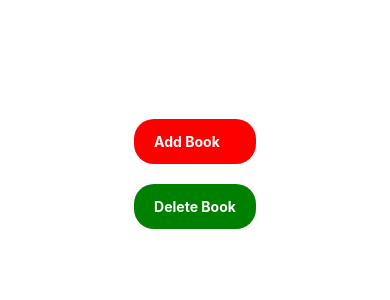
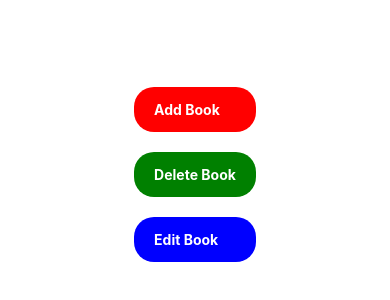
Before and after one commit to Mansoorali121/React-Native-Networking-Project-Review, a React Native app: screen / in a window 390 px wide. Shown: the part 248-548 px from the top of the page. Built offline with nearby package versions, Linux system fonts and the light colour scheme; no server answers.

Commit message:
Book Edit

```diff
--- a/App.tsx
+++ b/App.tsx
@@ -2,36 +2,41 @@ import { Alert, Button, Pressable, StyleSheet, Text, View } from 'react-native';
 import React, { useEffect } from 'react';
 import axios from 'axios';
 
-const Base_url = "https://69609023e7aa517cb79661a7.mockapi.io/Books"
+const Base_url = 'https://69609023e7aa517cb79661a7.mockapi.io/Books';
 
 const App = () => {
   const getBooks = async () => {
-    const response = await axios.get(
-      `${Base_url}`,
-    );
+    const response = await axios.get(`${Base_url}`);
     console.log(JSON.stringify(response.data, null, 3));
   };
   // Adding Book
   const addBook = async () => {
-    const response = await axios.post(
-      `${Base_url}`,
-      {
+    const response = await axios.post(`${Base_url}`, {
       author: 'Isri',
       cover: 'https://picsum.photos/seed/fXytBvu5g5/1509/3939',
       name_of_book: 'Fifty Weeks',
       id: '12',
-      },
-    );
+    });
     console.log(response.data);
-    Alert.alert("Book wad Added Successfully ")
+    Alert.alert('Book wad Added Successfully ');
   };
   // Delete Book
 
   const deletebook = async () => {
-    const response = await axios.delete(`${Base_url}/6`)
-    console.log(response.data)
-     Alert.alert("Book was successfully Deleted  ")
-  }
+    const response = await axios.delete(`${Base_url}/6`);
+    console.log(response.data);
+    Alert.alert('Book was successfully Deleted  ');
+  };
+  //  Edit Book Data
+  const editbooks = async () => {
+    const response = await axios.put(`${Base_url}/7`, {
+      author: 'Mansoor ',
+      cover: 'https://picsum.photos/seed/fXytBvu5g5/1509/3939',
+      name_of_book: 'Shades of Book ',
+    });
+    console.log(response.data);
+    Alert.alert('Book Was Updated Successfully ');
+  };
   useEffect(() => {
     getBooks();
   }, []);
@@ -39,13 +44,14 @@ const App = () => {
   return (
     <View style={{ flex: 1, alignItems: 'center', justifyContent: 'center' }}>
       <View>
-       <Pressable onPress={addBook}
+        <Pressable
+          onPress={addBook}
           style={{
             backgroundColor: 'red',
             paddingHorizontal: 20,
             padding: 14,
             borderRadius: 20,
-          marginBottom:20
+            marginBottom: 20,
           }}
         >
           <Text style={{ fontSize: 14, color: '#fff', fontWeight: 'bold' }}>
@@ -53,16 +59,32 @@ const App = () => {
           </Text>
         </Pressable>
         {/* Delete Book */}
-       <Pressable onPress={deletebook}
+        <Pressable
+          onPress={deletebook}
           style={{
             backgroundColor: 'green',
+            paddingHorizontal: 20,
+            padding: 14,
+            borderRadius: 20,
+            marginBottom: 20,
+          }}
+        >
+          <Text style={{ fontSize: 14, color: '#fff', fontWeight: 'bold' }}>
+            Delete Book
+          </Text>
+        </Pressable>
+        {/* Edit Book */}
+        <Pressable
+          onPress={editbooks}
+          style={{
+            backgroundColor: 'blue',
             paddingHorizontal: 20,
             padding: 14,
             borderRadius: 20,
           }}
         >
           <Text style={{ fontSize: 14, color: '#fff', fontWeight: 'bold' }}>
-          Delete Book
+            Edit Book
           </Text>
         </Pressable>
       </View>
```
Lines whose indentation alone changed are shown as unchanged.
